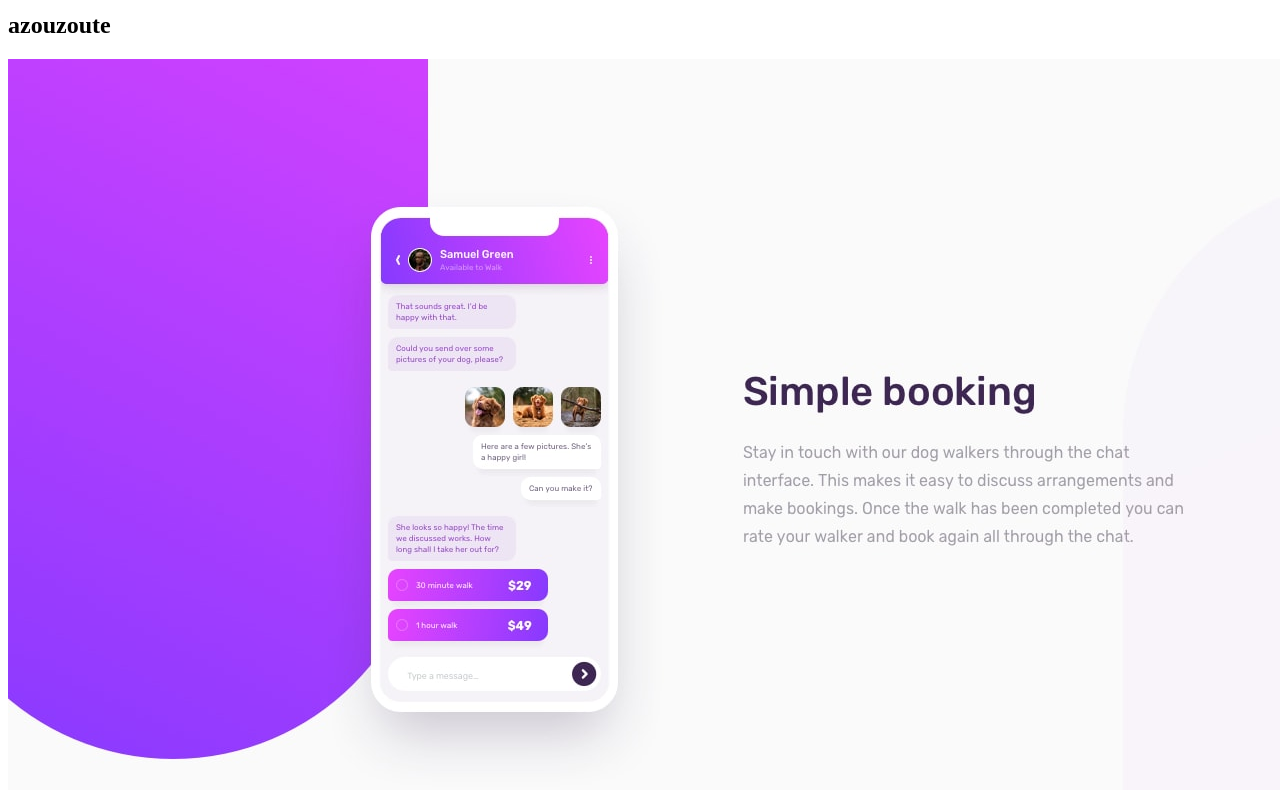
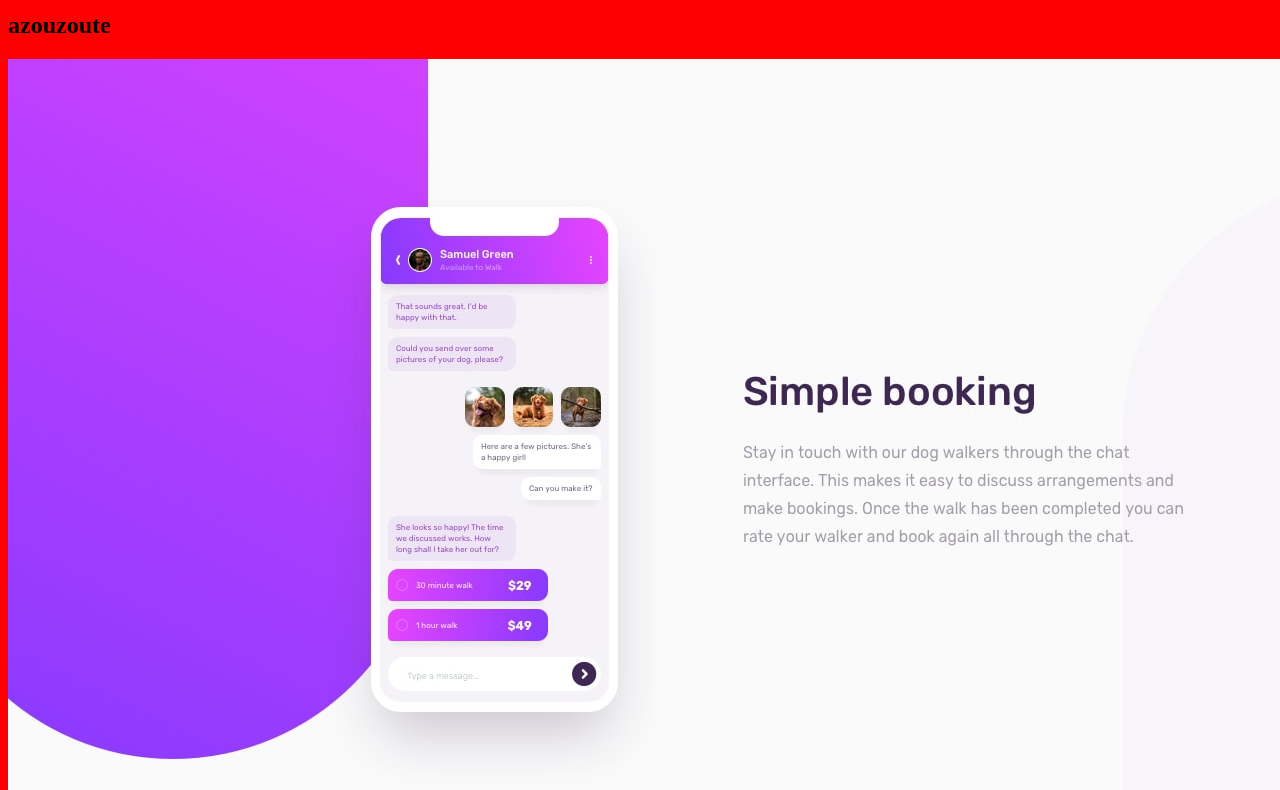
Before and after one commit to Wilsonhxsks/git-guthup, a plain HTML site: page index.html in a window 1280 px wide. Shown: the part 89-879 px from the top of the page. Drawn offline with Linux system fonts and the light colour scheme.

Commit message:
change background

```diff
--- a/css/style.css
+++ b/css/style.css
@@ -1,5 +1,5 @@
 body{
-    background-color: rgba(255, 0, 0, 0.644)(141, 136, 136);
+    background-color:red;
 }
 h1{
     font-size: 40px;
```
